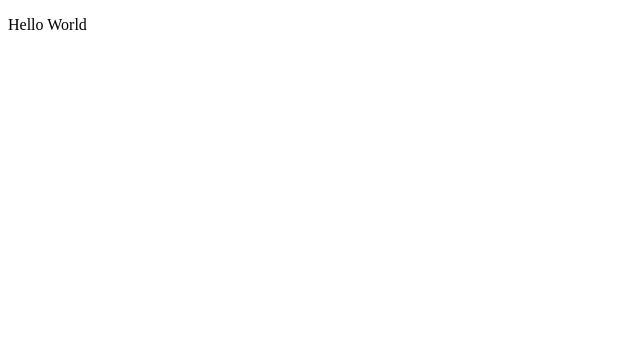
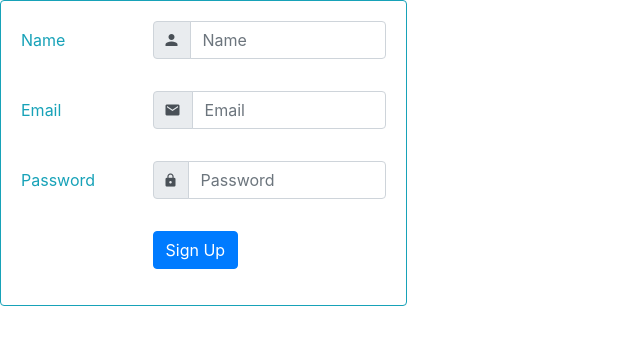
Before and after one commit to rvijayarajan/web-component-signup, a website: page index.html in a window 1280 px wide. Shown: the whole page, without its empty margins (0-640 px from the left). Drawn offline with nearby package versions, Linux system fonts and the light colour scheme; some packages are replaced by stand-ins of ours; a script that the page names is missing.

Commit message:
WebComponentSignUp: LargeScreenlayout

```diff
--- a/index.html
+++ b/index.html
@@ -2,10 +2,18 @@
 <html>
 <head>
 	<title>Login Web Component</title>
+	<link rel="stylesheet" type="text/css" href="css/bootstrap-grid.css">
+	<link rel="stylesheet" type="text/css" href="css/bootstrap-reboot.css">
+	<link rel="stylesheet" type="text/css" href="css/bootstrap.css">
+	<link rel="stylesheet" type="text/css" href="css/ionicons.css">
 </head>
 <body ng-app="wcSignup">
 
-	<signup></signup>
+	<div class="row">
+		<div class="col-sm-4">
+			<signup></signup>
+		</div>
+	</div>
 
 	<script type="text/javascript" src="scripts/jquery.min.js"></script>
 	<script type="text/javascript" src="scripts/angular.min.js"></script>
--- a/package.json
+++ b/package.json
@@ -24,6 +24,7 @@
     "angular-ui-bootstrap": "^2.5.6",
     "bootstrap": "^4.3.1",
     "express": "^4.16.4",
+    "ionicons": "^4.5.6",
     "jquery": "^3.3.1",
     "popper.js": "^1.15.0",
     "requirejs": "^2.3.6"
--- a/server.js
+++ b/server.js
@@ -30,6 +30,42 @@ app.get('/index.js', function(req, res){
   res.sendFile(path.join(__dirname + '/index.js'));
 });
 
+app.get('/css/bootstrap-grid.css', function(req,res){
+	res.sendFile(path.join(__dirname + '/node_modules/bootstrap/dist/css/bootstrap-grid.css'))
+});
+
+app.get('/css/bootstrap-reboot.css', function(req,res){
+	res.sendFile(path.join(__dirname + '/node_modules/bootstrap/dist/css/bootstrap-reboot.css'))
+});
+
+app.get('/css/bootstrap.css', function(req,res){
+	res.sendFile(path.join(__dirname + '/node_modules/bootstrap/dist/css/bootstrap.css'))
+});
+
+app.get('/css/ionicons.css', function(req,res){
+  res.sendFile(path.join(__dirname + '/node_modules/ionicons/dist/css/ionicons.css'))
+});
+
+app.get('/fonts/ionicons.eot', function(req,res){
+  res.sendFile(path.join(__dirname + '/node_modules/ionicons/dist/fonts/ionicons.eot'))
+});
+
+app.get('/fonts/ionicons.svg', function(req,res){
+  res.sendFile(path.join(__dirname + '/node_modules/ionicons/dist/fonts/ionicons.svg'))
+});
+
+app.get('/fonts/ionicons.ttf', function(req,res){
+  res.sendFile(path.join(__dirname + '/node_modules/ionicons/dist/fonts/ionicons.ttf'))
+});
+
+app.get('/fonts/ionicons.woff', function(req,res){
+  res.sendFile(path.join(__dirname + '/node_modules/ionicons/dist/fonts/ionicons.woff'))
+});
+
+app.get('/fonts/ionicons.woff2', function(req,res){
+  res.sendFile(path.join(__dirname + '/node_modules/ionicons/dist/fonts/ionicons.woff2'))
+});
+
 app.get('/signup.html', function(req, res){
   res.sendFile(path.join(__dirname + '/signup.html'));
 });
--- a/signup.html
+++ b/signup.html
@@ -1 +1,38 @@
-<p>Hello World</p>
+<div class="card border-info">
+  <div class="card-body text-info">
+    <form>
+    	<div class="form-group row">
+    		<label for="userName" class="col-md-4 col-lg-4 col-form-label">Name</label>
+		    <div class="input-group mb-3 col-md-8 col-lg-8">
+			  <div class="input-group-prepend">
+			    <i class="ion-md-person input-group-text"></i>
+			  </div>
+			  <input type="text" class="form-control" id="userName" placeholder="Name">
+			</div>
+    	</div>
+    	<div class="form-group row">
+    		<label for="userEmail" class="col-md-4 col-lg-4 col-form-label">Email</label>
+		    <div class="input-group mb-3 col-md-8 col-lg-8">
+			  <div class="input-group-prepend">
+			    <i class="ion-md-mail input-group-text"></i>
+			  </div>
+			  <input type="email" class="form-control" id="userEmail" placeholder="Email">
+			</div>
+    	</div>
+    	<div class="form-group row">
+    		<label for="userPassword" class="col-md-4 col-lg-4 col-form-label">Password</label>
+		    <div class="input-group mb-3 col-md-8 col-lg-8">
+			  <div class="input-group-prepend">
+			    <i class="ion-md-lock input-group-text"></i>
+			  </div>
+			  <input type="password" class="form-control" id="userPassword" placeholder="Password">
+			</div>
+    	</div>
+    	<div class="form-group row">
+		    <div class="col-md-5 col-lg-5 offset-md-4 offset-lg-4">
+		      <button type="submit" class="btn btn-primary">Sign Up</button>
+		    </div>
+		  </div>
+    </form>
+  </div>
+</div>
```
